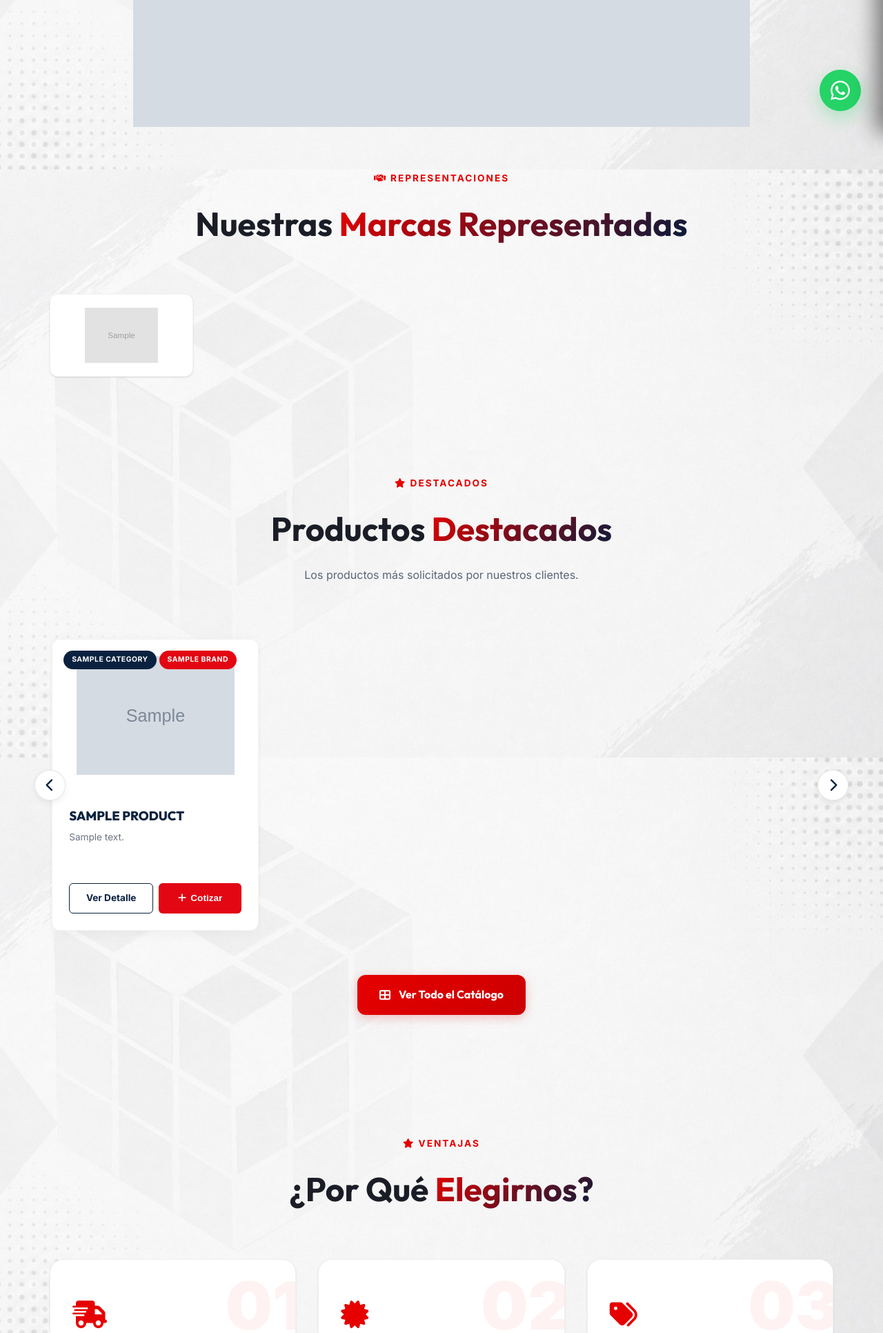
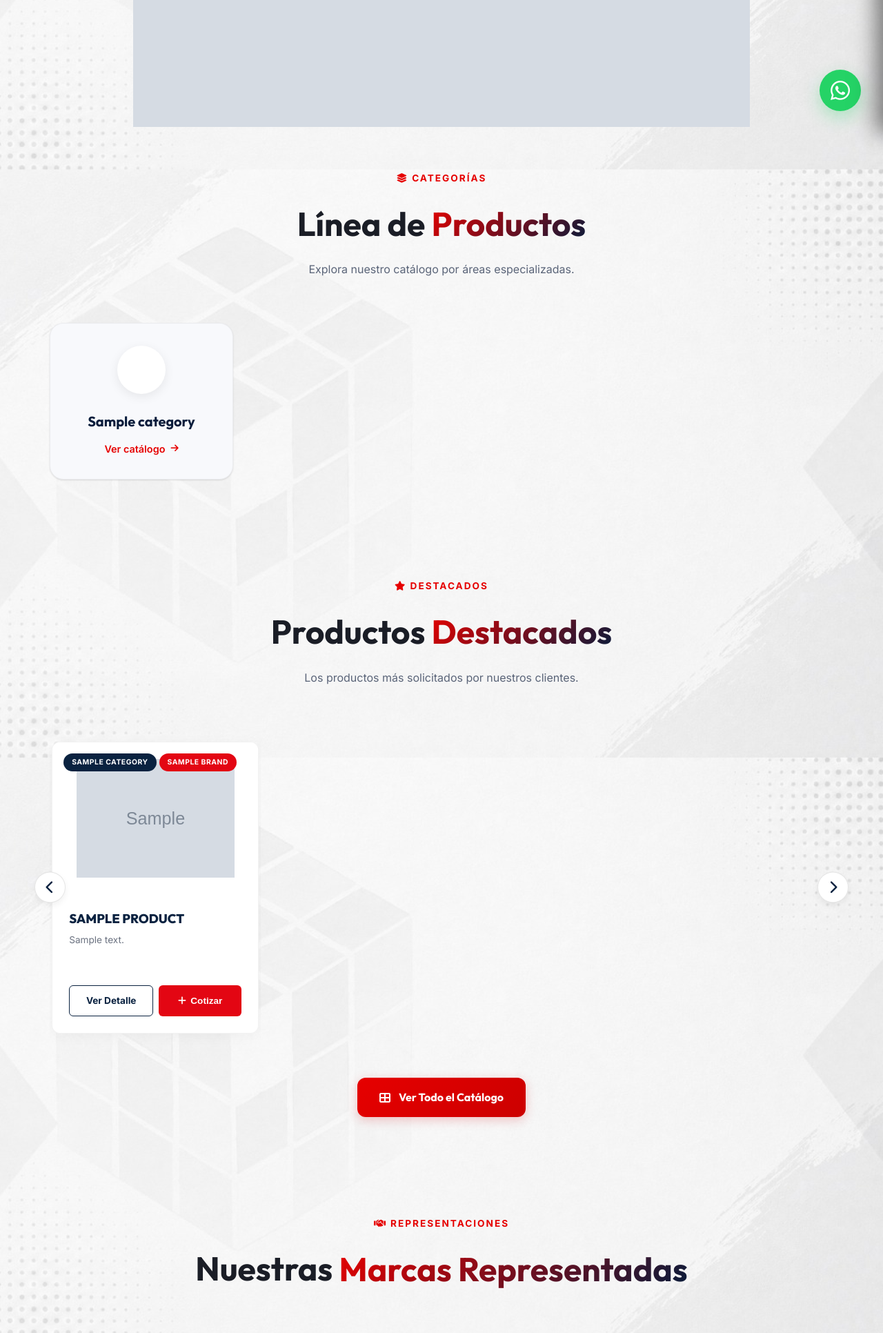
Before and after one commit to alemherb-sketch/grupo-dewill, a Flask app: page / in a window 1280 px wide. Shown: the part 607-2539 px from the top of the page at 69% size. Run offline with Flask 3, Linux system fonts and the light colour scheme; tables that the repository leaves empty hold one stand-in row (values such as "Sample post"); grey boxes marked "Sample" are stand-in pictures.

Commit message:
Se agrega seccion Linea de Productos y se reordenan las secciones en el home

```diff
--- a/static/css/styles.css
+++ b/static/css/styles.css
@@ -3536,3 +3536,94 @@ section,
     color: rgba(255, 255, 255, 0.9) !important;
     text-shadow: 0 1px 6px rgba(0, 0, 0, 0.4) !important;
 }
+
+/* ====== 1.5 CATEGORIES / LÍNEA DE PRODUCTOS ====== */
+.categories-section { padding: 4rem 0; background: #ffffff; }
+.categories-grid {
+    display: grid;
+    grid-template-columns: repeat(auto-fill, minmax(220px, 1fr));
+    gap: 1.5rem;
+    margin-top: 2rem;
+}
+.category-card {
+    background: var(--bg-surface);
+    border-radius: var(--radius-lg);
+    padding: 2rem;
+    display: flex;
+    flex-direction: column;
+    align-items: center;
+    justify-content: center;
+    text-align: center;
+    box-shadow: var(--shadow-sm);
+    transition: var(--transition);
+    border: 1px solid rgba(0,0,0,0.05);
+    text-decoration: none;
+    position: relative;
+    overflow: hidden;
+    z-index: 1;
+}
+.category-card::before {
+    content: '';
+    position: absolute;
+    top: 0; left: 0; right: 0; bottom: 0;
+    background: linear-gradient(135deg, var(--primary), var(--primary-dark));
+    opacity: 0;
+    transition: var(--transition);
+    z-index: -1;
+}
+.category-card:hover {
+    transform: translateY(-8px);
+    box-shadow: var(--shadow-lg);
+    border-color: transparent;
+}
+.category-card:hover::before {
+    opacity: 1;
+}
+.category-icon {
+    width: 70px;
+    height: 70px;
+    background: #ffffff;
+    border-radius: 50%;
+    display: flex;
+    align-items: center;
+    justify-content: center;
+    font-size: 2rem;
+    color: var(--primary);
+    margin-bottom: 1.5rem;
+    box-shadow: 0 4px 15px rgba(0,0,0,0.08);
+    transition: var(--transition);
+}
+.category-card:hover .category-icon {
+    color: var(--secondary);
+    transform: scale(1.1);
+}
+.category-name {
+    font-family: var(--font-heading);
+    font-size: 1.25rem;
+    color: var(--secondary);
+    margin-bottom: 0.75rem;
+    font-weight: 700;
+    transition: var(--transition);
+}
+.category-card:hover .category-name {
+    color: #ffffff;
+}
+.category-link {
+    font-size: 0.9rem;
+    font-weight: 600;
+    color: var(--primary);
+    display: flex;
+    align-items: center;
+    gap: 0.5rem;
+    transition: var(--transition);
+}
+.category-card:hover .category-link {
+    color: #ffffff;
+}
+.category-link i {
+    font-size: 0.8rem;
+    transition: transform 0.3s;
+}
+.category-card:hover .category-link i {
+    transform: translateX(5px);
+}
--- a/templates/index.html
+++ b/templates/index.html
@@ -36,24 +36,23 @@
     {% endif %}
 </section>
 
-
-
-<!-- BRANDS / REPRESENTATIONS -->
-{% if brands %}
-<section class="section brands-section">
+<!-- PRODUCT LINES / CATEGORIES -->
+{% if categories %}
+<section class="section categories-section">
     <div class="container">
         <div class="section-header">
-            <span class="section-tag"><i class="fas fa-handshake"></i> Representaciones</span>
-            <h2 class="section-title">Nuestras <span class="gradient-text">Marcas Representadas</span></h2>
+            <span class="section-tag"><i class="fas fa-layer-group"></i> Categorías</span>
+            <h2 class="section-title">Línea de <span class="gradient-text">Productos</span></h2>
+            <p class="section-subtitle">Explora nuestro catálogo por áreas especializadas.</p>
         </div>
-        <div class="brands-grid">
-            {% for brand in brands %}
-            <a href="{{ url_for('productos', marca=brand.slug) }}" class="brand-card glass-card">
-                {% if brand.logo_url %}
-                <img src="{{ url_for('static', filename=brand.logo_url) }}" alt="{{ brand.name }}">
-                {% else %}
-                <span class="brand-name-text">{{ brand.name }}</span>
-                {% endif %}
+        <div class="categories-grid">
+            {% for cat in categories %}
+            <a href="{{ url_for('productos', cat=cat.slug) }}" class="category-card glass-card animate-fade-up">
+                <div class="category-icon">
+                    <i class="{{ cat.icon }}"></i>
+                </div>
+                <h3 class="category-name">{{ cat.name }}</h3>
+                <span class="category-link">Ver catálogo <i class="fas fa-arrow-right"></i></span>
             </a>
             {% endfor %}
         </div>
@@ -104,6 +103,29 @@
 </section>
 {% endif %}
 
+<!-- BRANDS / REPRESENTATIONS -->
+{% if brands %}
+<section class="section brands-section">
+    <div class="container">
+        <div class="section-header">
+            <span class="section-tag"><i class="fas fa-handshake"></i> Representaciones</span>
+            <h2 class="section-title">Nuestras <span class="gradient-text">Marcas Representadas</span></h2>
+        </div>
+        <div class="brands-grid">
+            {% for brand in brands %}
+            <a href="{{ url_for('productos', marca=brand.slug) }}" class="brand-card glass-card">
+                {% if brand.logo_url %}
+                <img src="{{ url_for('static', filename=brand.logo_url) }}" alt="{{ brand.name }}">
+                {% else %}
+                <span class="brand-name-text">{{ brand.name }}</span>
+                {% endif %}
+            </a>
+            {% endfor %}
+        </div>
+    </div>
+</section>
+{% endif %}
+
 <!-- WHY US -->
 <section class="section why-section" id="por-que">
     <div class="container">
```
